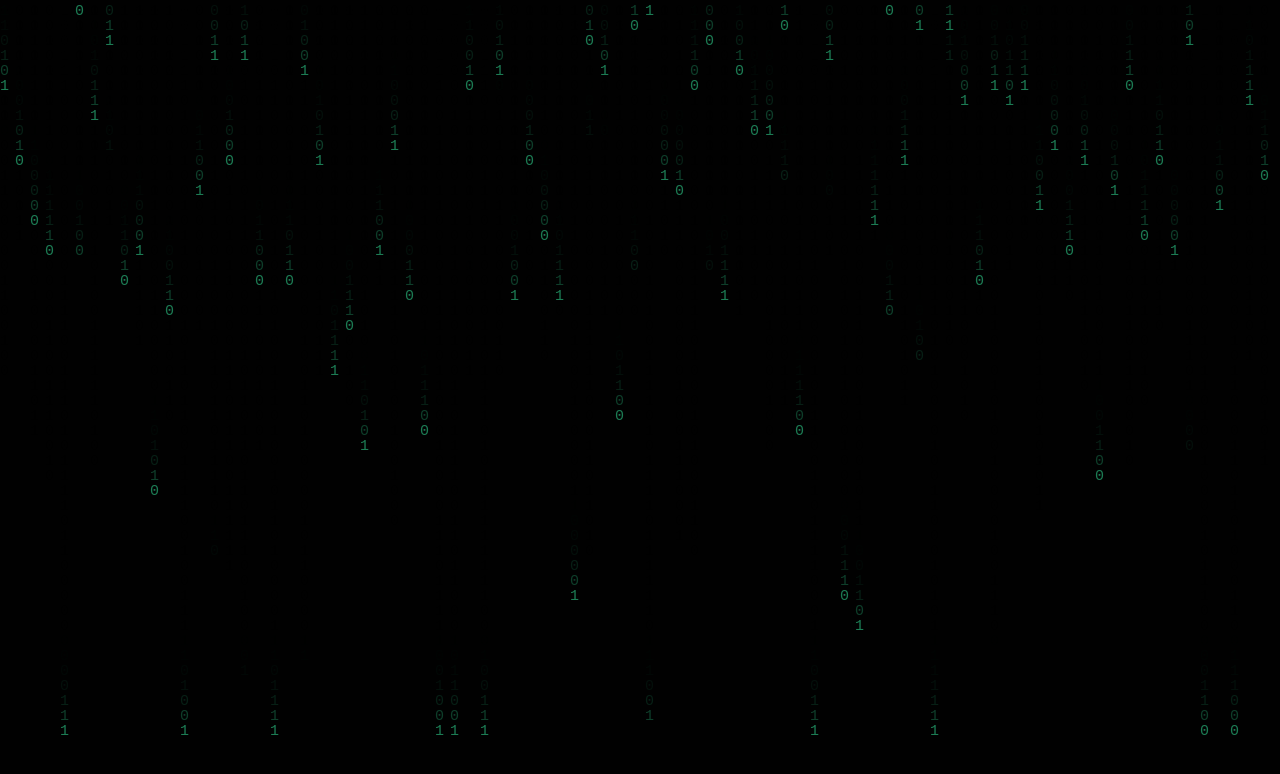
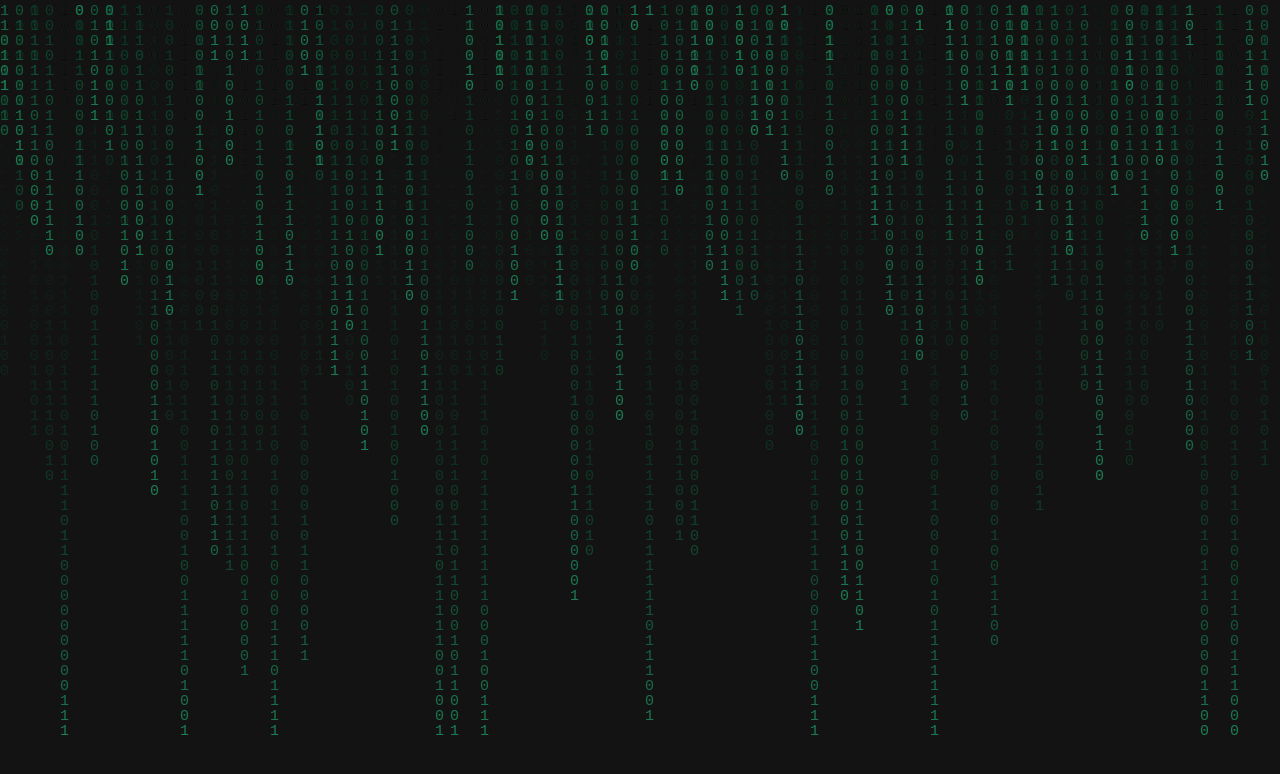
Before and after one commit to sajjadhaider1/sajjadhaider1.github.io, a plain HTML site: page index.html in a window 1280 px wide. Drawn offline with Linux system fonts and the light colour scheme.

Commit message:
Update index.html

```diff
--- a/index.html
+++ b/index.html
@@ -3,7 +3,7 @@
 <head>
   <meta charset="UTF-8">
   <meta name="viewport" content="width=device-width, initial-scale=1.0">
-  <title>Coming soon...</title>
+  <title>Coming soon</title>
   <style>
     body {
       margin: 0;
@@ -33,7 +33,7 @@
 
     // Function to draw the matrix
     function drawMatrix() {
-      ctx.fillStyle = 'rgba(0, 0, 0, 0.5)';
+      ctx.fillStyle = 'rgba(0, 0, 0, 0.05)';
       ctx.fillRect(0, 0, canvas.width, canvas.height);
 
       ctx.fillStyle = '#1c7c54'; // Green color for characters
```
